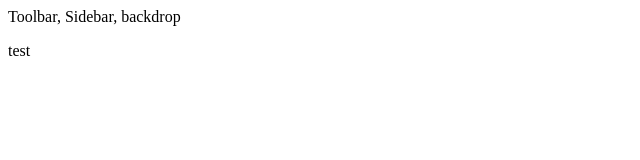
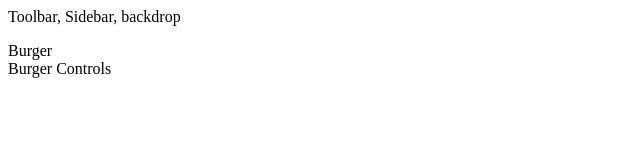
Before and after one commit to supreme-dev/burger-builder, a React (Create React App) app: page / in a window 1280 px wide. Shown: the top 160 px of the page, without its empty margins (0-640 px from the left). Built offline with nearby package versions, Linux system fonts and the light colour scheme.

Commit message:
Add style to layout

```diff
--- a/src/App.js
+++ b/src/App.js
@@ -4,12 +4,13 @@
 // local import
 import './styles/index.scss';
 import Layout from './components/Layout/Layout';
+import BurgerBuilder from './containers/BurgerBuilder/burgerbuilder';
 
 function App() {
   return (
     <div>
       <Layout>
-        <p>test</p>
+        <BurgerBuilder />
       </Layout>
     </div>
   );
--- a/src/components/Layout/Layout.js
+++ b/src/components/Layout/Layout.js
@@ -7,7 +7,7 @@
 const layout = (props) => (
   <Aux>
     <div>Toolbar, Sidebar, backdrop</div>
-    <main>{props.children}</main>
+    <main className="layout">{props.children}</main>
   </Aux>
 );
 
--- /dev/null
+++ b/src/containers/BurgerBuilder/burgerbuilder.js
@@ -0,0 +1,19 @@
+// vendor import
+import React from 'react';
+
+// local import
+import Aux from '../../hoc/aux';
+
+// burger component
+class BurgerBuilder extends React.Component {
+  render() {
+    return (
+      <Aux>
+        <div>Burger</div>
+        <div>Burger Controls</div>
+      </Aux>
+    );
+  }
+}
+// export
+export default BurgerBuilder;
--- /dev/null
+++ b/src/styles/Layouts/_layouts.scss
@@ -0,0 +1,3 @@
+.layout {
+    margin-top: 16px;
+}
--- a/src/styles/index.scss
+++ b/src/styles/index.scss
@@ -1,3 +1,6 @@
+// imports
+@import './Layouts/layouts';
+
 @font-face {
     font-family: 'Lora Bold';
     src: url('../Fonts/Lora/Lora-Bold.ttf');
```
